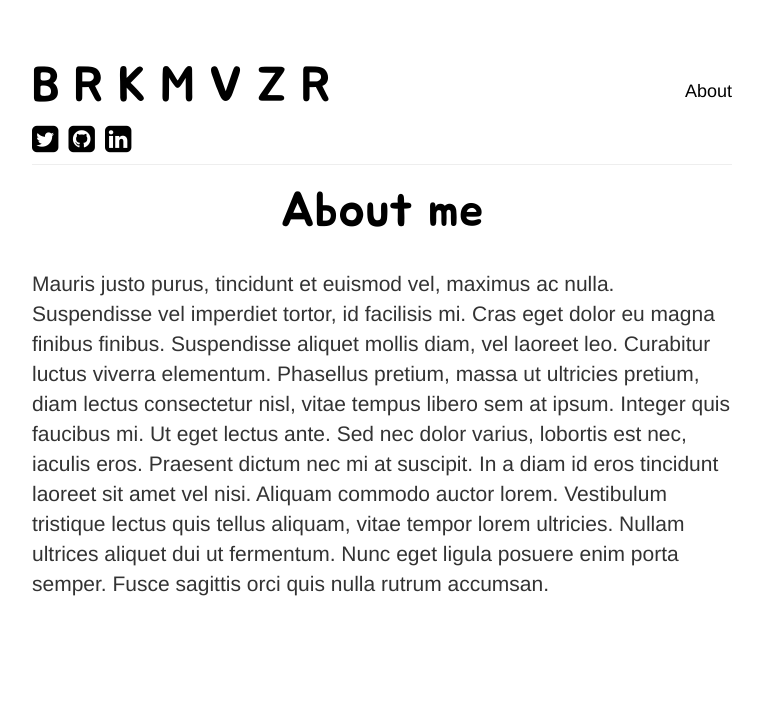
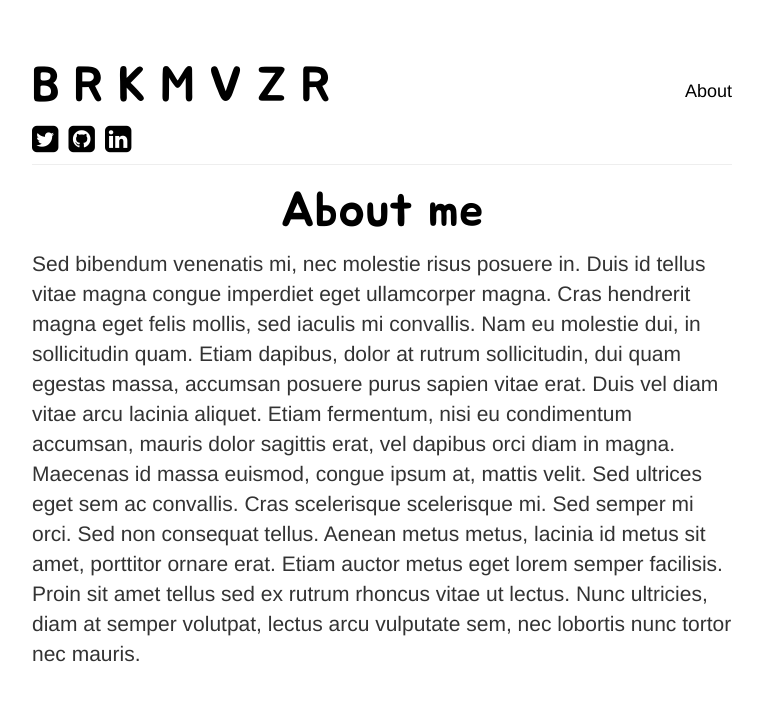
Before and after one commit to mavzerburak0/django_blog, a Django app: page /about-me/ in a window 1280 px wide. Shown: the top 701 px of the page, without its empty margins (258-1021 px from the left). Run offline with Django 3.2, Linux system fonts and the light colour scheme; data comes from the database, SQL or seed files in the repository; some libraries are stand-ins or nearby versions.

Commit message:
flatpages removed, templateview used for about page

```diff
--- /dev/null
+++ b/blog/templates/blog/about.html
@@ -0,0 +1,15 @@
+{% extends 'blog/base.html' %}
+
+{% block content %}
+    <h1 class="text-center">About me</h1>
+    <p class="post-summary">Sed bibendum venenatis mi, nec molestie risus posuere in. Duis id tellus vitae magna congue imperdiet eget ullamcorper magna.
+        Cras hendrerit magna eget felis mollis, sed iaculis mi convallis. Nam eu molestie dui, in sollicitudin quam.
+        Etiam dapibus, dolor at rutrum sollicitudin, dui quam egestas massa, accumsan posuere purus sapien vitae erat.
+        Duis vel diam vitae arcu lacinia aliquet. Etiam fermentum, nisi eu condimentum accumsan, mauris dolor sagittis erat,
+        vel dapibus orci diam in magna. Maecenas id massa euismod, congue ipsum at, mattis velit. Sed ultrices eget sem ac convallis.
+        Cras scelerisque scelerisque mi. Sed semper mi orci. Sed non consequat tellus. Aenean metus metus, lacinia id metus sit amet,
+        porttitor ornare erat. Etiam auctor metus eget lorem semper facilisis. Proin sit amet tellus sed ex rutrum rhoncus vitae ut lectus.
+        Nunc ultricies, diam at semper volutpat, lectus arcu vulputate sem, nec lobortis nunc tortor nec mauris.</p>
+
+
+{% endblock %}
--- a/blog/templates/blog/base.html
+++ b/blog/templates/blog/base.html
@@ -17,7 +17,7 @@
             <div class="page-header">
                 <div style="float: left"><h1><a href="{% url 'post_list' %}">B R K M V Z R</a></h1></div>
                 <div style="float: right" class="about">
-                    <h4><a href="/about-me/">About</a><h4>
+                    <h4><a href="{% url 'about-me' %}">About</a><h4>
                 </div>
 
                 <div style="clear:both"></div>
--- a/blog/templates/flatpages/default.html
+++ /dev/null
@@ -1,8 +0,0 @@
-{% extends 'blog/base.html' %}
-
-{% block content %}
-    <h1 class="text-center">{{ flatpage.title }}</h1>
-    <br>
-    <p class="post-summary">{{ flatpage.content }}</p>
-
-{% endblock %}
--- a/blog/urls.py
+++ b/blog/urls.py
@@ -1,6 +1,7 @@
 from django.urls import path
 from . import views
 from django.contrib.auth.views import LoginView, LogoutView
+from django.views.generic import TemplateView
 
 
 urlpatterns = [
@@ -13,4 +14,5 @@ urlpatterns = [
     path('post/<int:pk>/remove/', views.post_remove, name='post_remove'),
     path('accounts/login/', LoginView.as_view(), name='login'),
     path('accounts/logout/', LogoutView.as_view(), name='logout'),
+    path('about-me/', TemplateView.as_view(template_name="blog/about.html"), name='about-me'),
 ]
--- a/blog/views.py
+++ b/blog/views.py
@@ -57,3 +57,6 @@ def post_remove(request, pk):
     post = get_object_or_404(Post, pk=pk)
     post.delete()
     return redirect('post_list')
+
+def about_view(request):
+    return render(request, 'about.html')
--- a/m_blog/settings.py
+++ b/m_blog/settings.py
@@ -41,8 +41,6 @@ INSTALLED_APPS = [
     'django.contrib.messages',
     'django.contrib.staticfiles',
     'blog',
-    'django.contrib.sites',
-    'django.contrib.flatpages',
 ]
 
 MIDDLEWARE = [
@@ -54,7 +52,6 @@ MIDDLEWARE = [
     'django.contrib.auth.middleware.AuthenticationMiddleware',
     'django.contrib.messages.middleware.MessageMiddleware',
     'django.middleware.clickjacking.XFrameOptionsMiddleware',
-    'django.contrib.flatpages.middleware.FlatpageFallbackMiddleware',
 ]
 
 ROOT_URLCONF = 'm_blog.urls'
@@ -141,7 +138,6 @@ MEDIA_ROOT = os.path.join(BASE_DIR, 'media')
 
 LOGIN_REDIRECT_URL = '/'
 
-SITE_ID = 1
 
 try:
     from .local_settings import *
--- a/m_blog/urls.py
+++ b/m_blog/urls.py
@@ -15,13 +15,7 @@ Including another URLconf
 """
 from django.contrib import admin
 from django.urls import path, include
-from django.contrib.flatpages import views
-
 urlpatterns = [
     path('admin/', admin.site.urls),
     path('',  include('blog.urls')),
 ]
-
-urlpatterns += [
-    path('<path:url>', views.flatpage),
-]
```
